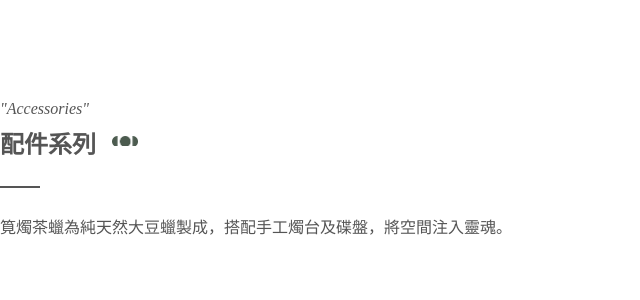
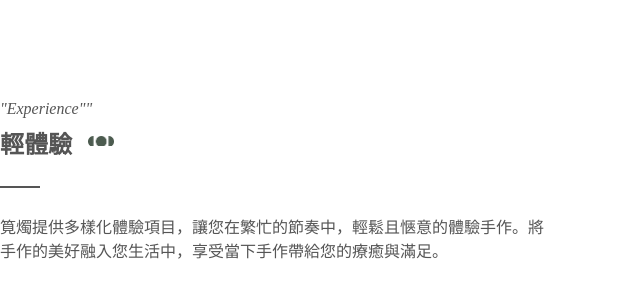
Before and after one commit to DavidChunweiHuang/reminis_c, a Next.js app: page /components/Body/Accessories/AccessoriesContent in a window 1280 px wide. Shown: the top 300 px of the page, without its empty margins (0-640 px from the left). Built offline with nearby package versions, Linux system fonts and the light colour scheme.

Commit message:
modified text content of Left Banner, Accessories. Also change the favicon.

```diff
--- a/pages/components/Banner/LeftBanner.tsx
+++ b/pages/components/Banner/LeftBanner.tsx
@@ -4,13 +4,13 @@ import ic_point from '../../../public/img/icon/ic_point@2x.png'
 import styles from '../../../styles/Banner/LeftBanner.module.scss'
 
 const LeftBanner = () => {
-    const promote_text = "靈感來自生活中，嗅覺與視覺融合的剎那以及場景，不同的氣味、不同的畫面、搭配不同的故事，全數融合進天然大豆蠟之中，這就是 Reminis Candēre 筧燭的燭球"
+    const promote_text = "調香豆專為想要隨時調整、隨時調香的你，調出專屬於當下的香氣與氛圍。同樣的香氣，不同的比例，感受完全不同。隨手調整比例或配方，怎麼調都不脫離自身對於香氛的喜好"
     return (
         <div className={styles.left_container}>
             <div className={styles.main_title}>
                 <Image src={logo_pattern} width="28.67px" height="42px" />
                 <span id={styles.en_subtitle}>"Reminis Candēre"</span>
-                <span id={styles.ch_title}>主打商品資訊</span>
+                <span id={styles.ch_title}>春日午茶之約</span>
             </div>
 
             <div className={styles.icon_main}>
--- a/pages/components/Body/Accessories/AccessoriesContent.tsx
+++ b/pages/components/Body/Accessories/AccessoriesContent.tsx
@@ -4,16 +4,17 @@ import Image from 'next/image'
 import ic_point from '../../../../public/img/icon/ic_point@2x.png'
 
 const AccessoriesContent = () => {
-    const content = "筧燭茶蠟為純天然大豆蠟製成，搭配手工燭台及碟盤，將空間注入靈魂。";
+    const content = "忙碌的生活，是否已忘記怎麼慢下來？步調越快，心態更需要放慢。筧燭提供您喘息的空間和體驗，藉由手作來體驗慢節奏，藉由體驗來重新感受生活。";
+    const content_sec = "筧燭提供多樣化體驗項目，讓您在繁忙的節奏中，輕鬆且愜意的體驗手作。將手作的美好融入您生活中，享受當下手作帶給您的療癒與滿足。"
 
     return (
         <div className={styles.content}>
             <div className={styles.title_en}>
-                "Accessories"
+                "Experience""
             </div>
 
             <div className={styles.title_ch}>
-                配件系列
+                輕體驗
                 <div className={styles.icon_main}>
                     <Image src={ic_point} width="26.5px" height="10px" />
                 </div>
@@ -22,10 +23,10 @@ const AccessoriesContent = () => {
             <div className={styles.bar}></div>
 
             <div className={styles.content_details}>
-                {content}
+                {content_sec}
             </div>
 
-        </div>
+        </div >
     )
 }
 
--- a/pages/components/Header/Navigation.tsx
+++ b/pages/components/Header/Navigation.tsx
@@ -25,7 +25,7 @@ const Navigation = () => {
                 <li><Link href="#waxmelt" scroll={false}><a>燭球系列</a></Link></li>
                 <li><Link href="#crafter" scroll={false}><a>設計師系列</a></Link></li>
                 <li><Link href="#holder" scroll={false}><a>燭台系列</a></Link></li>
-                <li><Link href="#accessories" scroll={false}><a>配件</a></Link></li>
+                <li><Link href="#accessories" scroll={false}><a>輕體驗</a></Link></li>
                 <li><Link href="#contactus" scroll={false}><a>聯絡我們</a></Link></li>
             </ul>
 
--- a/pages/index.tsx
+++ b/pages/index.tsx
@@ -17,6 +17,7 @@ const Home = () => {
         <title>Reminis Candēre 筧燭</title>
         <meta name="description" content="Reminis Candēre 筧燭 Officail Site" />
         <meta name="viewport" content="width=device-width, initial-scale=1.0" />
+        <link rel="icon" href="/img/logo/rc_logo_color.png" />
       </Head>
 
       {/* Body - Header */}
```
Also changed, not shown: styles/Header/Navigation.module.scss (+5 -5 lines), public/img/logo/rc_logo_color.png (added).
